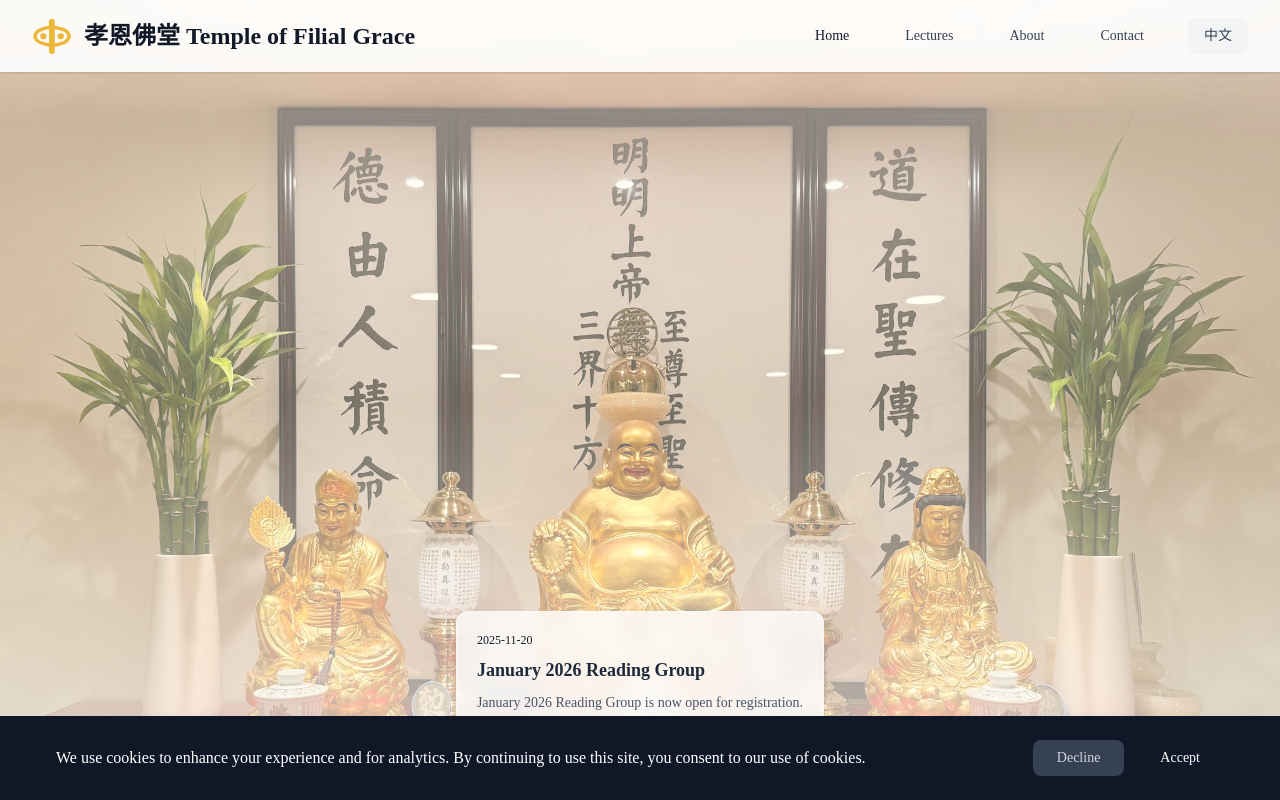
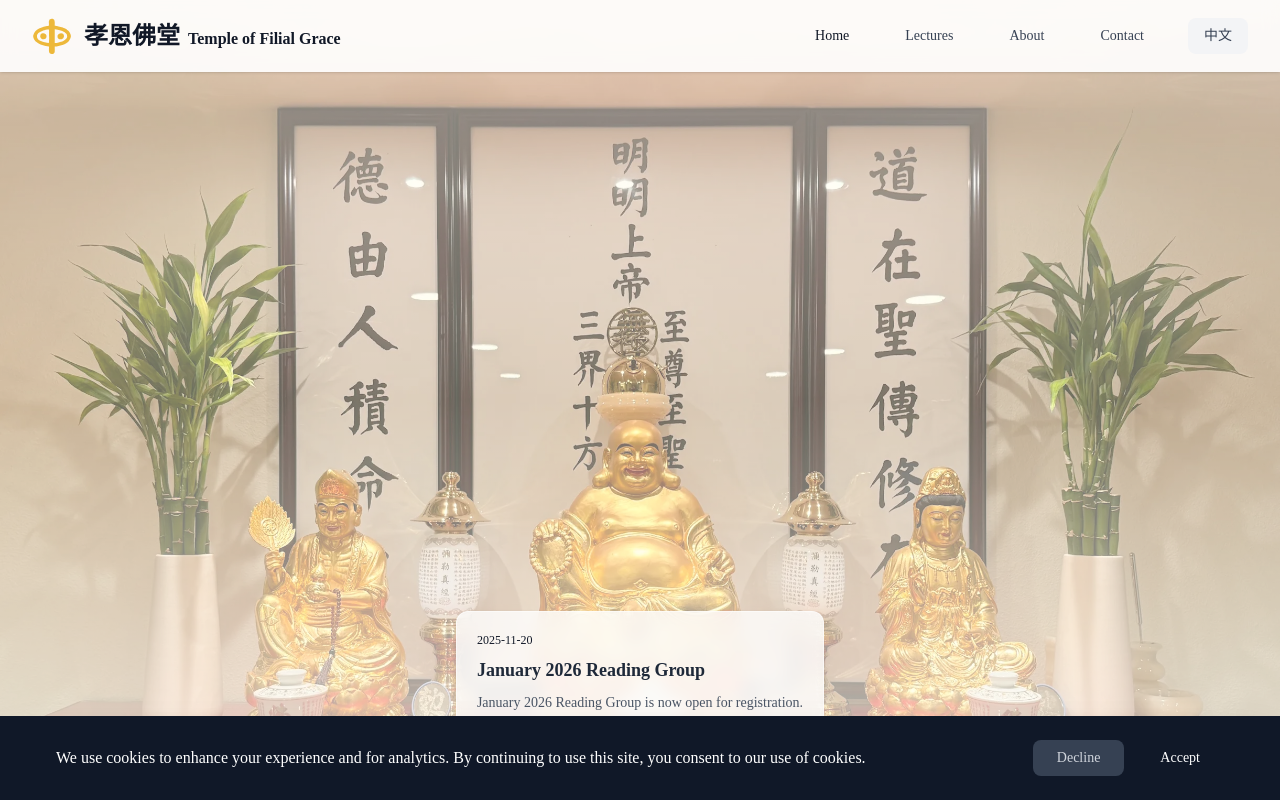
Before and after one commit to mocsharp/filialgrace, a React (Vite) app: page / in a window 1280 px wide. Shown: the top 800 px of the page. Built offline with nearby package versions, Linux system fonts and the light colour scheme; a web font is replaced by a local one.

Commit message:
feat: enhance nav title.

```diff
--- a/src/components/Header.tsx
+++ b/src/components/Header.tsx
@@ -40,6 +40,7 @@ const Header = () => {
               className="text-2xl font-bold text-primary-600"
             >
               <span className="font-klee">{t('nav.title')}</span>
+              <span className="font-klee text-base ml-2">{t('nav.subtitle')}</span>
             </motion.div>
           </Link>
 
--- a/src/i18n.ts
+++ b/src/i18n.ts
@@ -12,7 +12,8 @@ const resources = {
         lectures: 'Lectures',
         about: 'About',
         contact: 'Contact',
-        title: '孝恩佛堂 Temple of Filial Grace',
+        title: '孝恩佛堂',
+        subtitle: 'Temple of Filial Grace',
       },
       // Home Page
       home: {
```
